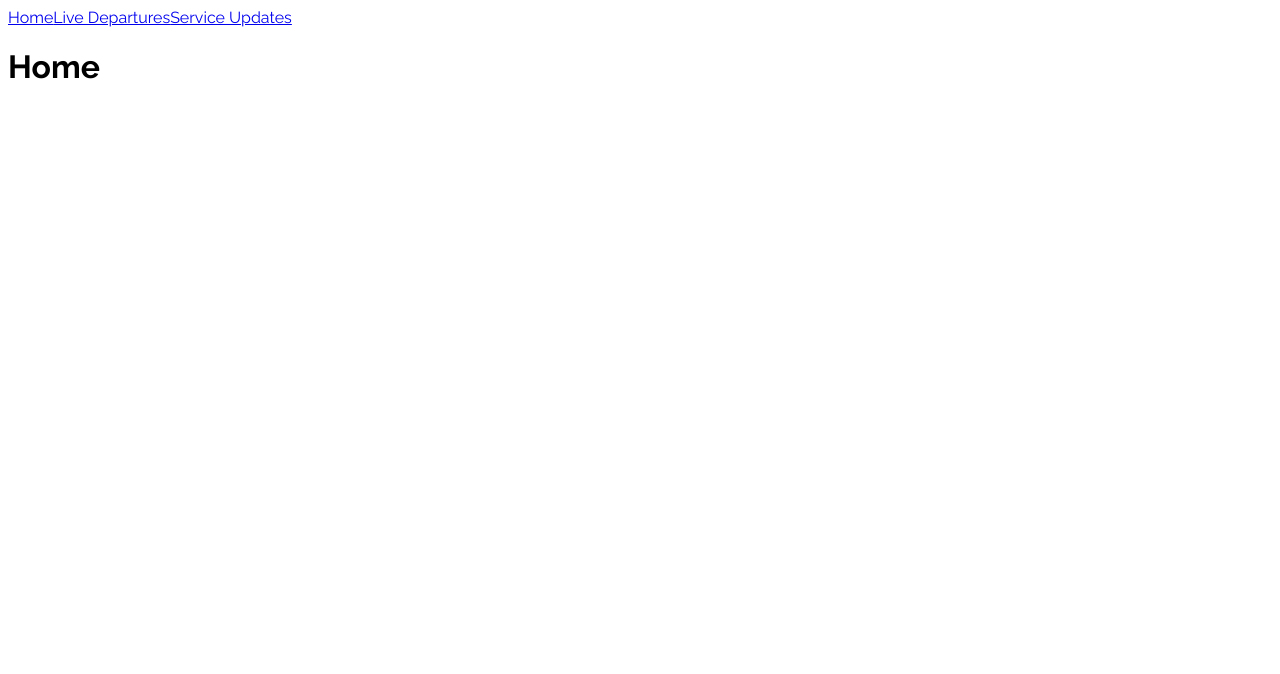
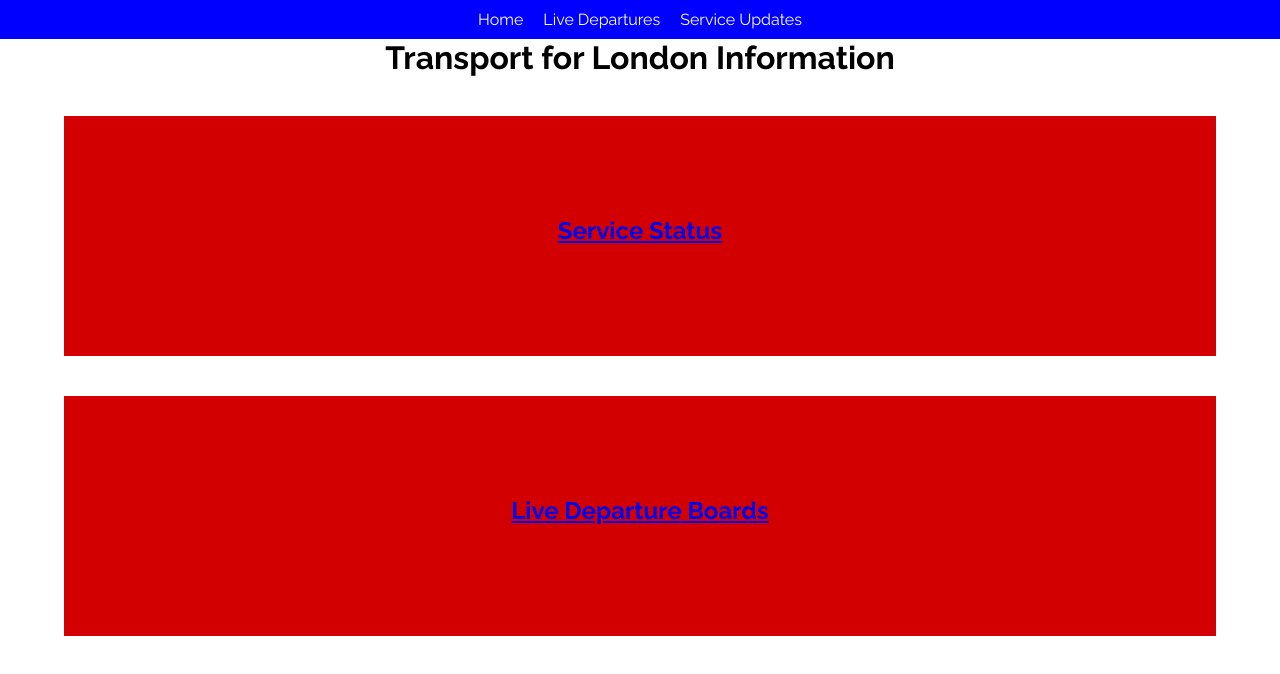
Before and after one commit to luke-o-brien/Transport-for-London-App, a React (Create React App) app: page / in a window 1280 px wide. Shown: the top 674 px of the page. Built offline with nearby package versions, Linux system fonts and the light colour scheme.

Commit message:
Home page set up and Service status api call

```diff
--- /dev/null
+++ b/src/components/Elements/Lines.js
@@ -0,0 +1,34 @@
+import react from "react";
+import React from "react";
+
+function Lines() {
+  const [lineStatus, setLineStatus] = react.useState(undefined)
+
+  React.useEffect(() => {
+    async function GetServiceData() {
+      const response = await fetch("https://api.tfl.gov.uk/line/mode/tube,overground,dlr,tflrail,tram,elizabeth-line/status/")
+      const data = await response.json()
+      console.log(data)
+      setLineStatus(data)
+    }
+    GetServiceData()
+  }, []);
+
+
+
+  return (
+    lineStatus ? lineStatus.map((line) => {
+      return <div key={line.id}>
+        <h3>{line.name}</h3>
+        <h3>{line.statusSeverity}</h3>
+        {line.lineStatuses.map((status) => {
+          return <div key={line.lineId}>
+            <h4>{status.statusSeverityDescription}</h4>
+          </div>
+        })}
+      </div>
+    }) : <p>loading data</p>
+  )
+}
+
+export default Lines
--- a/src/components/Elements/Navbar.js
+++ b/src/components/Elements/Navbar.js
@@ -1,19 +1,20 @@
 import React from "react"
 import { Link } from "react-router-dom"
+import styles from "./Navbar.module.css"
 
 
 
 function Navbar () {
   return (
-    <header>
-      <nav>
-        <Link to="/">
+    <header className={styles.header}>
+      <nav className={styles.navbar}>
+        <Link to="/" className={styles.navbar_item}>
           Home
         </Link>
-        <Link to="/Live-Departures">
+        <Link to="/Live-Departures" className={styles.navbar_item}>
           Live Departures
         </Link>
-        <Link to="/Service-updates">
+        <Link to="/Service-updates" className={styles.navbar_item}>
           Service Updates
         </Link>
       </nav>
--- /dev/null
+++ b/src/components/Elements/Navbar.module.css
@@ -0,0 +1,15 @@
+
+.header {
+  background-color: blue;
+  width: 100%;
+  text-align: center;
+}
+
+.navbar {
+  padding: 10px 0px
+}
+.navbar_item {
+  color: white;
+  text-decoration: none;
+  padding: 0px 10px;
+}
--- a/src/components/Pages/Home.js
+++ b/src/components/Pages/Home.js
@@ -1,8 +1,21 @@
-
+import styles from "./Home.module.css"
+import React from "react";
+import { Link } from "react-router-dom";
 function Home() {
   return (
     <>
-      <h1>Home</h1>
+      <h1>Transport for London Information</h1>
+      <Link to="/Service-updates" >
+        <div className={styles.navigation_div}>
+          <h2 className={styles.navigation_title}>Service Status</h2>
+        </div>
+      </Link>
+      <Link to="/Live-Departures" >
+        <div className={styles.navigation_div}>
+          <h2 className={styles.navigation_title}>Live Departure Boards</h2>
+        </div>
+      </Link>
+
     </>
   );
 }
--- /dev/null
+++ b/src/components/Pages/Home.module.css
@@ -0,0 +1,15 @@
+* {
+  text-align: center;
+}
+.navigation_div {
+  margin: 5vh 5vw;
+  height: 30vh;
+  width: 90vw;
+  background-color: rgb(210, 0, 0);
+}
+
+.navigation_title {
+  padding-top: 100px;
+  text-decoration: none;
+
+}
--- a/src/components/Pages/LiveDepartures.js
+++ b/src/components/Pages/LiveDepartures.js
@@ -1,3 +1,4 @@
+
 
 function LiveDepartures() {
   return (
--- a/src/components/Pages/ServiceUpdates.js
+++ b/src/components/Pages/ServiceUpdates.js
@@ -1,8 +1,9 @@
-
+import Lines from "../Elements/Lines";
 function ServiceUpdate() {
   return (
     <>
       <h1>Service Updates</h1>
+      <Lines />
     </>
   );
 }
--- a/src/styles/main.scss
+++ b/src/styles/main.scss
@@ -1,3 +1,4 @@
 * {
   font-family: 'Raleway', sans-serif;
+  margin: 0;
 }
```
